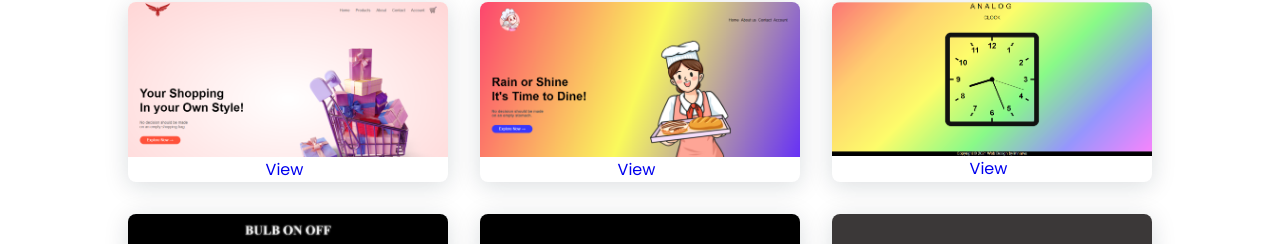
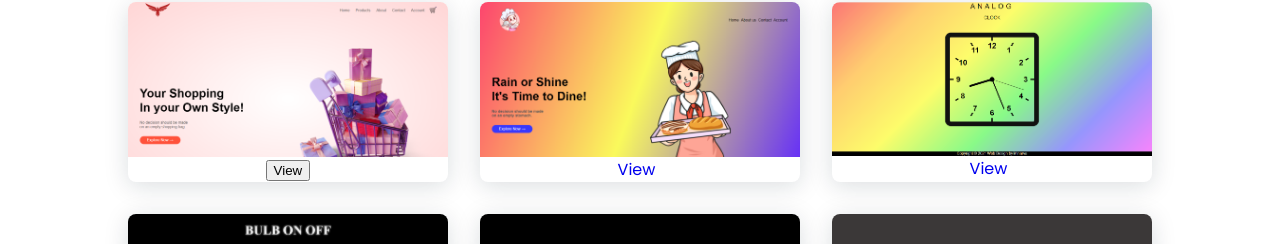
Before and after one commit to 2478/PF_Old, a plain HTML site: page index.html in a window 1280 px wide. Shown: the part 2302-2546 px from the top of the page. Drawn offline with nearby package versions, Linux system fonts and the light colour scheme.

Commit message:
Update index.html

```diff
--- a/index.html
+++ b/index.html
@@ -163,7 +163,7 @@
                 <div class="work__container bd-grid">
                     <div class="work__img">
                         <img src="assets/img/work1.png" alt="">
-                         <a href="https://2478.github.io/ECommerce_Website/" class="btn1">View</a>
+                         <button href="https://2478.github.io/ECommerce_Website/" class="btn1">View</button>
                     </div>
                     <div class="work__img">
                         <img src="assets/img/work2.png" alt="">
```
